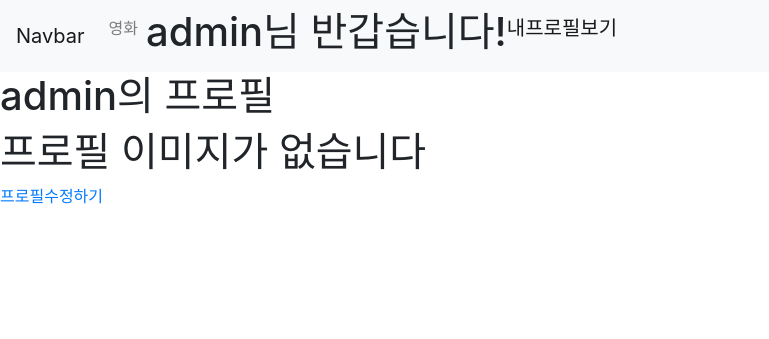
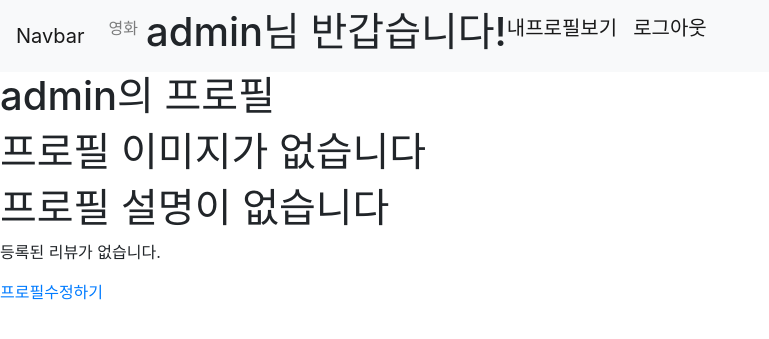
Before and after one commit to yeseul4072/fianl_pjt, a Django app: page /accounts/admin/ in a window 1280 px wide. Shown: the top 339 px of the page, without its empty margins (0-769 px from the left). Run offline with Django 3.2, Linux system fonts and the light colour scheme; a user stored in the database is signed in; data comes from the database, SQL or seed files in the repository; both versions use the stored data as it was after the commit; some libraries are stand-ins or nearby versions.

Commit message:
account코드 추가

```diff
--- a/initial/accounts/templates/accounts/profile.html
+++ b/initial/accounts/templates/accounts/profile.html
@@ -3,11 +3,35 @@
 {% block content %}
 <h1>{{ person.username }}의 프로필</h1>
 
+<div class="profile_image">
 {% if person.image %}
 <img src = "{{ person.image.url }}" alt="img">
 {% else %}
 <h1>프로필 이미지가 없습니다</h1>
 {% endif %}
+</div>
+
+<div class="profile_myinfo">
+{% if person.myinfo %}
+<p>{{ person.myinfo }}</p>
+{% else %}
+<h1>프로필 설명이 없습니다</h1>
+{% endif %}
+</div>
+
+<div class="mybestmovie">
+{% if reviews %}
+{% for review in reviews %}
+<p>{{ review }}</p>
+{% endfor %}
+{% else %}
+<p>등록된 리뷰가 없습니다.</p>
+{% endif %}
+</div>
+
+<div class="myreview">
+
+</div>
 
 
 
--- a/initial/accounts/views.py
+++ b/initial/accounts/views.py
@@ -8,6 +8,7 @@ from django.contrib.auth.forms import AuthenticationForm
 from django.views.decorators.http import require_POST
 from .forms import ProfileForm
 from .forms import CustomUserCreationForm
+from articles.models import Review
 
 # from .forms import CustomUserCreationForm
 
@@ -57,9 +58,14 @@ def signup(request):
 @login_required
 def profile(request, username):
     User = get_user_model()
+    user_id = User.objects.filter(username=username).values('id')[0]['id']
     person = get_object_or_404(User, username=username)
+    reviews = Review.objects.filter(user=user_id).values('title')
+    # 사용자의 리뷰
+    # 사용자의 최고 평점 영화
     context = {
         'person': person,
+        'reviews' : reviews,
     }
     return render(request, 'accounts/profile.html', context)
 
--- a/initial/initial/settings.py
+++ b/initial/initial/settings.py
@@ -133,3 +133,4 @@ MEDIA_ROOT = os.path.join(BASE_DIR, 'profile')
 MEDIA_URL = '/profile/'
 
 AUTH_USER_MODEL = 'accounts.User'
+SHELL_PLUS_PRINT_SQL = True
--- a/initial/templates/_nav.html
+++ b/initial/templates/_nav.html
@@ -13,6 +13,7 @@
             {% if user.is_authenticated %}
             <h1 class ="user">{{ user.username }}님 반갑습니다!</h1>
             <a class ="navbar-brand" href="{% url 'accounts:profile' user.username %}">내프로필보기</a>
+            <a class ="navbar-brand" href="{% url 'accounts:logout' %}">로그아웃</a>
 
             {% else %}
             <a class ="navbar-brand" href="{% url 'accounts:login' %}">로그인</a>
```
Also changed, not shown: initial/db.sqlite3.
